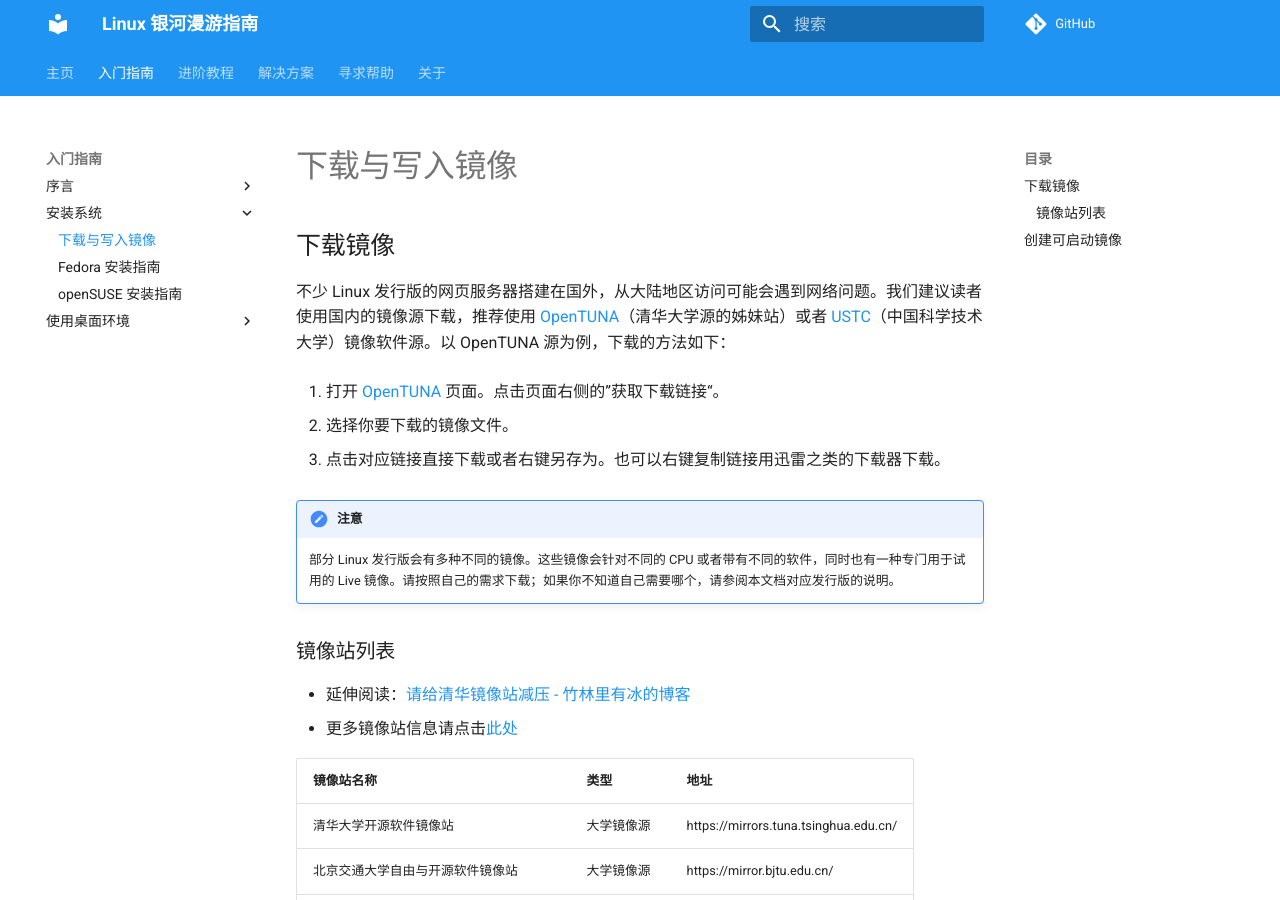
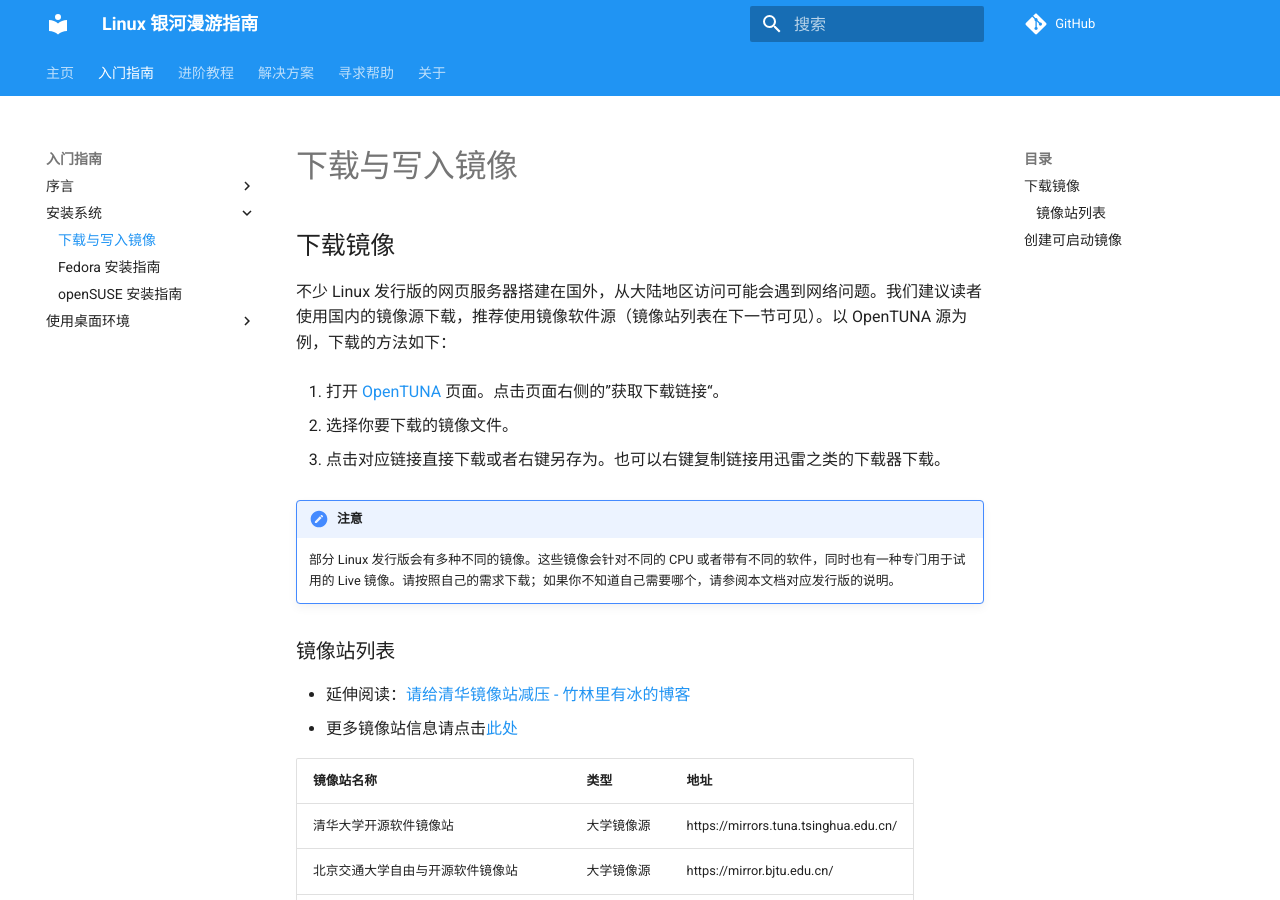
Before and after one commit to linuxhitchhiker/THGLG, an MkDocs documentation site: the page built from docs/basic/installation/index.md, in a window 1280 px wide and 900 px high. Built offline with MkDocs 1.6.1 and Material for MkDocs 9.7.7, drawn with Linux system fonts in a browser that asks for light colours; comment, search, counter and statistics services are not loaded.

Commit message:
Update index.md

```diff
--- a/docs/basic/installation/index.md
+++ b/docs/basic/installation/index.md
@@ -4,7 +4,7 @@ title: 下载与写入镜像
 
 ## 下载镜像
 
-不少 Linux 发行版的网页服务器搭建在国外，从大陆地区访问可能会遇到网络问题。我们建议读者使用国内的镜像源下载，推荐使用 [OpenTUNA](https://opentuna.cn/)（清华大学源的姊妹站）或者 [USTC](https://mirrors.ustc.edu.cn/)（中国科学技术大学）镜像软件源。以 OpenTUNA 源为例，下载的方法如下：
+不少 Linux 发行版的网页服务器搭建在国外，从大陆地区访问可能会遇到网络问题。我们建议读者使用国内的镜像源下载，推荐使用镜像软件源（镜像站列表在下一节可见）。以 OpenTUNA 源为例，下载的方法如下：
 
 1. 打开 [OpenTUNA](https://opentuna.cn/) 页面。点击页面右侧的”获取下载链接“。
 
```
